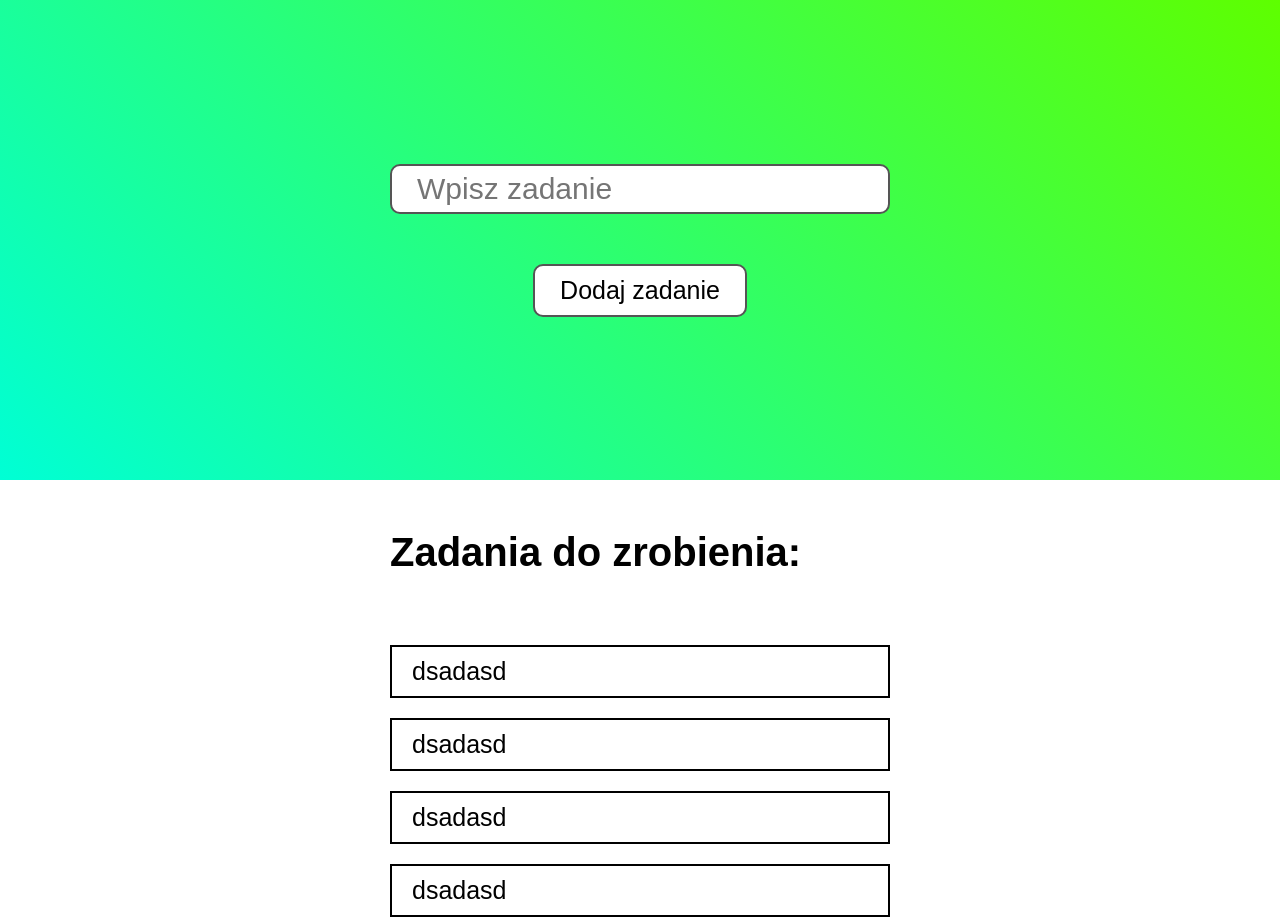
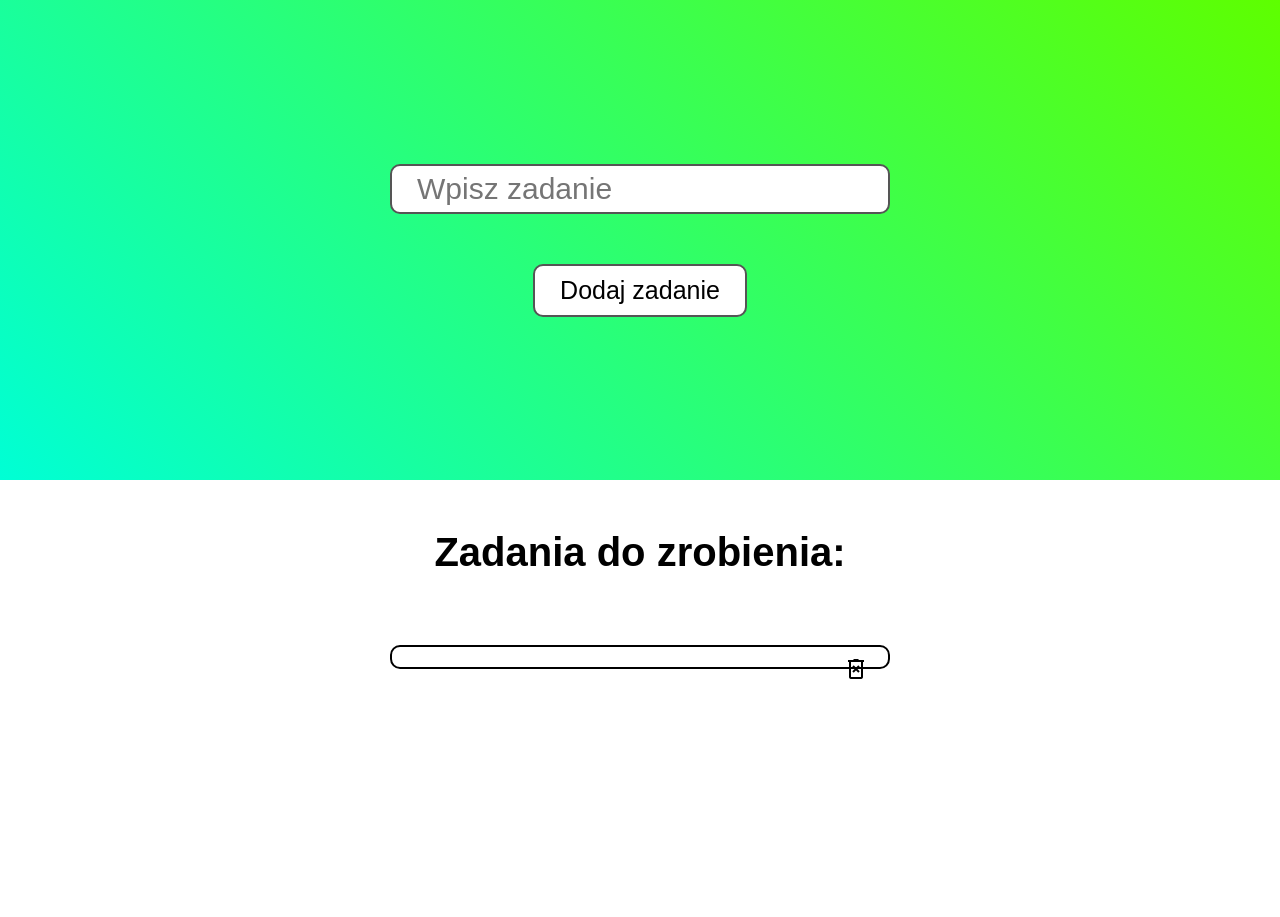
Before and after one commit to rafcyk/toDoApp, a plain HTML site: page index.html in a window 1280 px wide. Both pictures are taken after a click on the button "Dodaj zadanie". After the commit the page ends 880 px from the top, so only its background shows below. Drawn offline with Linux system fonts and the light colour scheme.

Commit message:
add functioncs

```diff
--- a/index.html
+++ b/index.html
@@ -1,10 +1,10 @@
 <!DOCTYPE html>
-<html lang="en">
+<html lang="pl">
 
 <head>
     <meta charset="UTF-8">
     <meta name="viewport" content="width=device-width, initial-scale=1.0">
-    <title>Document</title>
+    <title>To Do App</title>
     <link rel="stylesheet" href="style.css">
 </head>
 
@@ -18,15 +18,10 @@
     </div>
 
 
-    <div class="task">
+    <div class="tasks">
         <div class="wrapTasks">
             <h2>Zadania do zrobienia:</h2>
-            <ul>
-                <li>dsadasd</li>
-                <li>dsadasd</li>
-                <li>dsadasd</li>
-                <li>dsadasd</li>
-            </ul>
+            <ul></ul>
         </div>
     </div>
 
--- a/main.js
+++ b/main.js
@@ -0,0 +1,37 @@
+const btnAddTask = document.querySelector('div.containerAddTask div.wrapAddTask button.addTask');
+const ul = document.querySelector('div.tasks div.wrapTasks ul');
+const inputTask = document.querySelector('div.containerAddTask div.wrapAddTask input');
+
+const deleteIconSrc = 'deleteIcon.png';
+
+
+const addTask = () => {
+    const liItem = document.createElement('li');
+    liItem.textContent = inputTask.value;
+
+    const spanDeleteIcon = document.createElement('span');
+
+    const deleteIcon = document.createElement('img');
+    deleteIcon.src = deleteIconSrc;
+
+    ul.appendChild(liItem);
+    liItem.appendChild(spanDeleteIcon);
+    spanDeleteIcon.appendChild(deleteIcon);
+
+
+    inputTask.value = '';
+
+
+
+    const removeTask = (e) => {
+        e.target.parentNode.parentNode.remove();
+    }
+
+    spanDeleteIcon.addEventListener('click', removeTask);
+}
+
+
+
+
+
+btnAddTask.addEventListener('click', addTask)
--- a/style.css
+++ b/style.css
@@ -56,21 +56,28 @@ div.containerAddTask div.wrapAddTask button.addTask:hover{
 
 /* ---------------------TASKS------------------- */
 
-div.task{
+div.tasks{
     width:100%;
     min-height: 50vh;
     display: flex;
     justify-content: center;
     align-items: flex-start;
-    padding-top:50px;
+    padding: 50px 0;
 }
 
-div.task h2{
+div.tasks div.wrapTasks{
+    display: flex;
+    flex-direction: column;
+    align-items: center;
+}
+
+div.tasks div.wrapTasks h2{
     font-size: 4rem;
     padding-bottom: 50px;
+    margin:0 auto;
 }
 
-div.task ul{
+div.tasks div.wrapTasks ul{
     display: flex;
     flex-direction: column;
     justify-content: center;
@@ -78,10 +85,18 @@ div.task ul{
     list-style: none;
 }
 
-div.task ul li{
+div.tasks div.wrapTasks ul li{
+    position: relative;
     font-size: 2.5rem;
     margin-top: 20px;
     border: 2px solid black;
+    border-radius: 10px;
     width:500px;
     padding:10px 20px;
 }
+
+div.tasks div.wrapTasks ul li span{
+    position: absolute;
+    right: 20px;
+    cursor: pointer;
+}
```
Also changed, not shown: deleteIcon.png (added).
